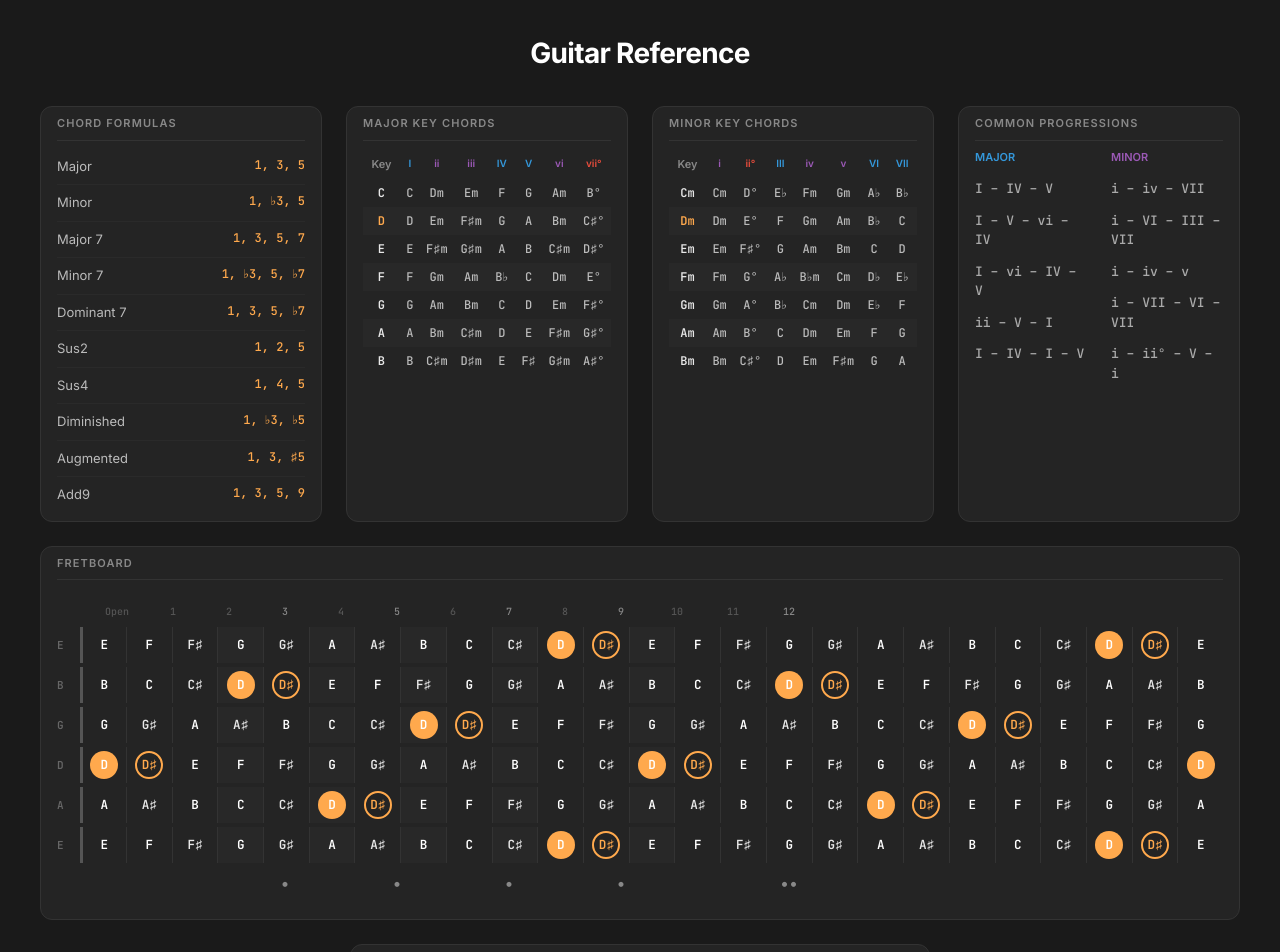
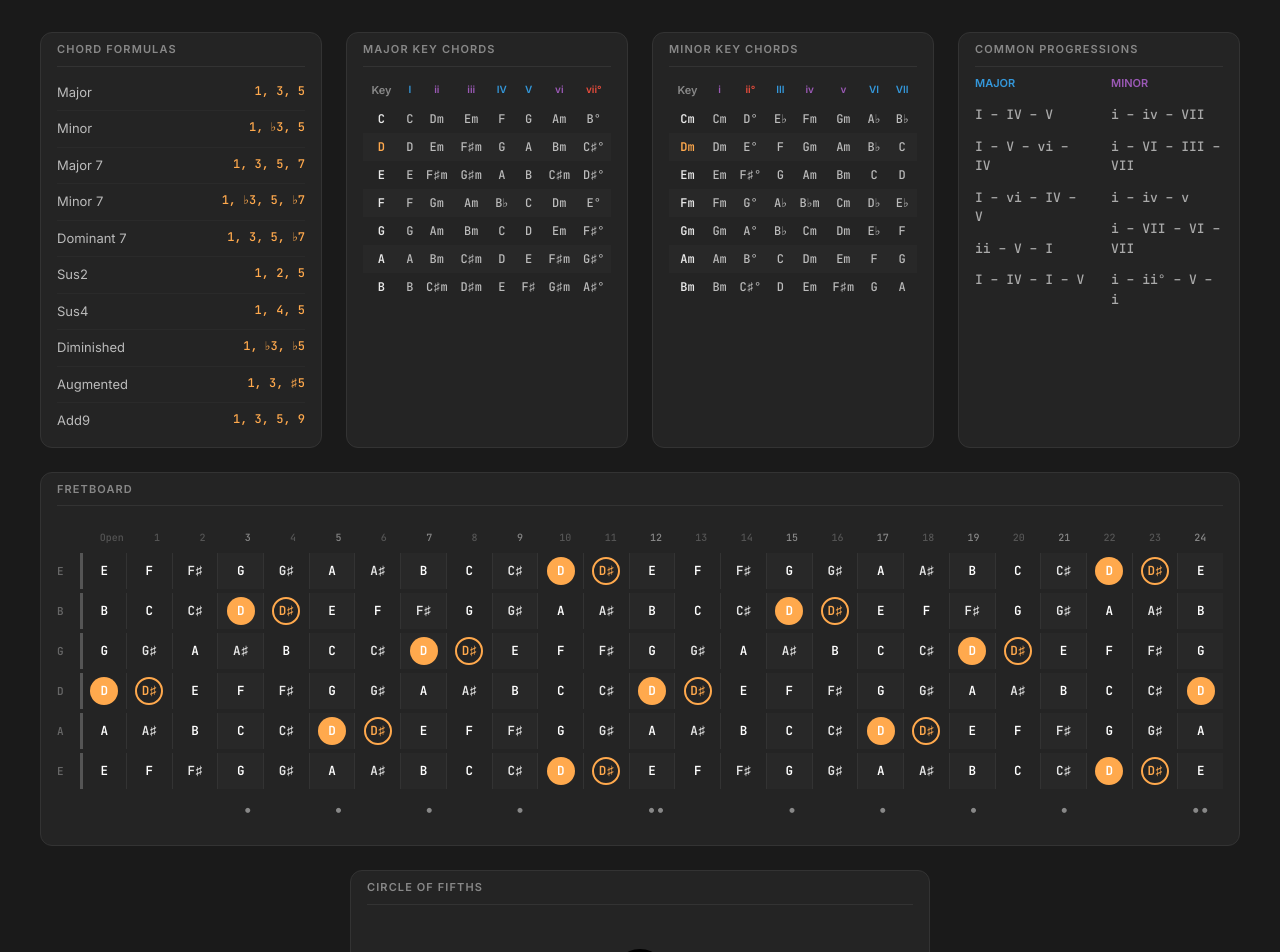
Before and after one commit to javagaba/guitar-reference, a React (Vite) app: page / in a window 1280 px wide. Shown: the top 952 px of the page. Built offline with nearby package versions, Linux system fonts and the light colour scheme.

Commit message:
(fix) Fretboard styling

```diff
--- a/src/App.tsx
+++ b/src/App.tsx
@@ -8,11 +8,11 @@ import { MAJOR_KEY_CHORDS, MINOR_KEY_CHORDS } from "./music";
 export default function App() {
   return (
     <div className="min-h-screen bg-bg p-8 font-sans text-text">
-      <div className="mb-8 text-center">
+      {/* <div className="mb-8 text-center">
         <h1 className="text-[28px] font-bold tracking-tight text-white">
           Guitar Reference
         </h1>
-      </div>
+      </div> */}
 
       <div className="mx-auto grid max-w-[1200px] grid-cols-[repeat(auto-fit,minmax(280px,1fr))] gap-6">
         <ChordFormulas />
--- a/src/components/Fretboard.tsx
+++ b/src/components/Fretboard.tsx
@@ -11,7 +11,7 @@ export function Fretboard() {
         <div className="min-w-[800px]">
           {/* Fret numbers */}
           <div className="mb-2 flex pl-8">
-            {Array.from({ length: 13 }, (_, fret) => (
+            {FRETBOARD[0].map((_, fret) => (
               <div
                 key={fret}
                 className={`w-14 text-center font-mono text-[10px] ${
@@ -53,9 +53,9 @@ export function Fretboard() {
 
           {/* Fret dot markers */}
           <div className="mt-2 flex pl-8">
-            {Array.from({ length: 13 }, (_, fret) => (
+            {FRETBOARD[0].map((_, fret) => (
               <div key={fret} className="w-14 text-center text-subtle">
-                {fret === 12 ? "••" : FRET_MARKERS.includes(fret) ? "•" : ""}
+                {fret === 12 || fret === 24 ? "••" : FRET_MARKERS.includes(fret) ? "•" : ""}
               </div>
             ))}
           </div>
--- a/src/music.ts
+++ b/src/music.ts
@@ -118,7 +118,7 @@ export const MINOR_KEY_CHORDS = buildKeyChords(
 
 export const FRETBOARD = buildFretboard();
 export const STRING_LABELS = STANDARD_TUNING;
-export const FRET_MARKERS = [3, 5, 7, 9, 12];
+export const FRET_MARKERS = [3, 5, 7, 9, 12, 15, 17, 19, 21, 24];
 
 export const PROGRESSIONS: ProgressionGroup[] = [
   {
```
